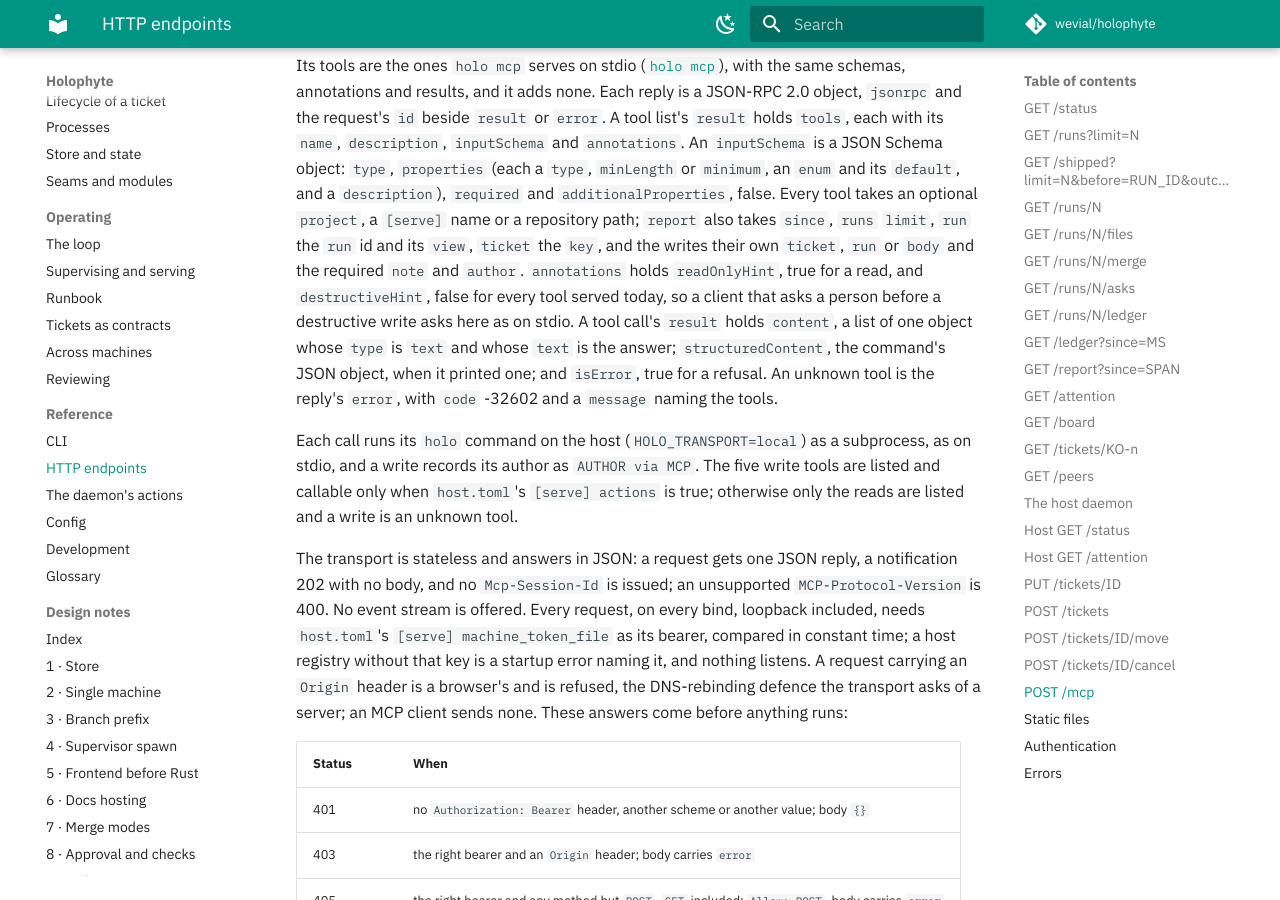
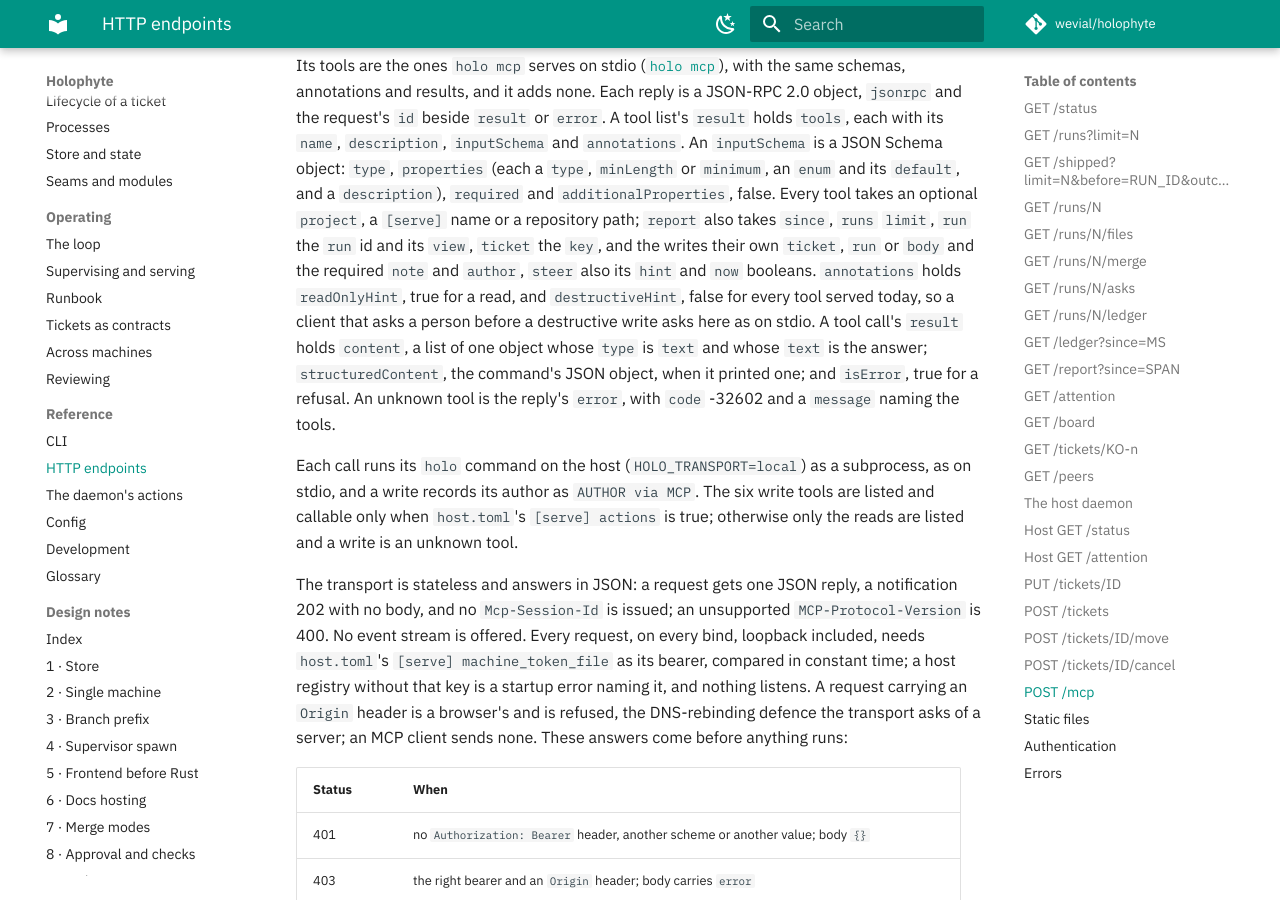
Before and after one commit to wevial/holophyte, an MkDocs documentation site: the page built from docs/reference/http.md, in a window 1280 px wide and 900 px high, scrolled down 21858 px. Built offline with MkDocs 1.6.1 and Material for MkDocs 9.7.7, drawn with Linux system fonts in a browser that asks for light colours; comment, search, counter and statistics services are not loaded.

Commit message:
fix(holo): pin the steer tool in the MCP tools-list fixture and the POST /mcp docs (HOLO-231)
The unit check failed on test_holo_mcp_http's pinned tools/list reply,
which lacked the new steer tool. Regenerate the fixture from the served
reply (one tool added, nothing else moves), and name steer's hint and now
keys and the six write tools in docs/reference/http.md, as
test_docs_http requires of every key the fixture holds.

```diff
--- a/docs/reference/http.md
+++ b/docs/reference/http.md
@@ -1117,7 +1117,7 @@
 a `[serve]` name or a repository path; `report` also takes `since`, `runs`
 `limit`, `run` the `run` id and its `view`, `ticket` the `key`, and the
 writes their own `ticket`, `run` or `body` and the required `note` and
-`author`. `annotations` holds `readOnlyHint`, true for a read, and
+`author`, `steer` also its `hint` and `now` booleans. `annotations` holds `readOnlyHint`, true for a read, and
 `destructiveHint`, false for every tool served today, so a client that
 asks a person before a destructive write asks here as on stdio. A tool
 call's `result` holds `content`, a list of one object whose `type` is
@@ -1128,7 +1128,7 @@
 
 Each call runs its `holo` command on the host (`HOLO_TRANSPORT=local`) as
 a subprocess, as on stdio, and a write records its author as `AUTHOR via
-MCP`. The five write tools are listed and callable only when
+MCP`. The six write tools are listed and callable only when
 `host.toml`'s `[serve] actions` is true; otherwise only the reads are
 listed and a write is an unknown tool.
 
```
Also changed, not shown: 1 other file.
